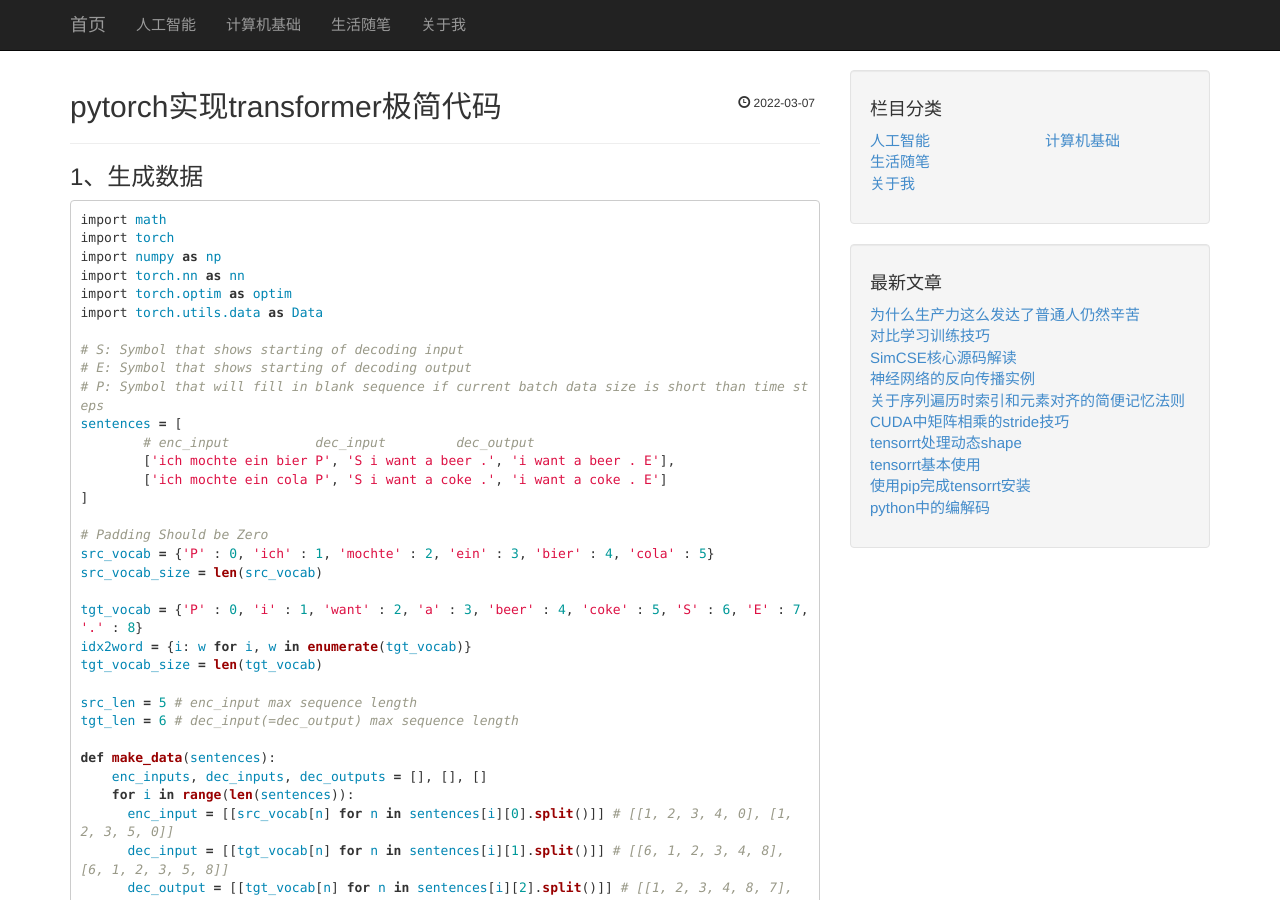
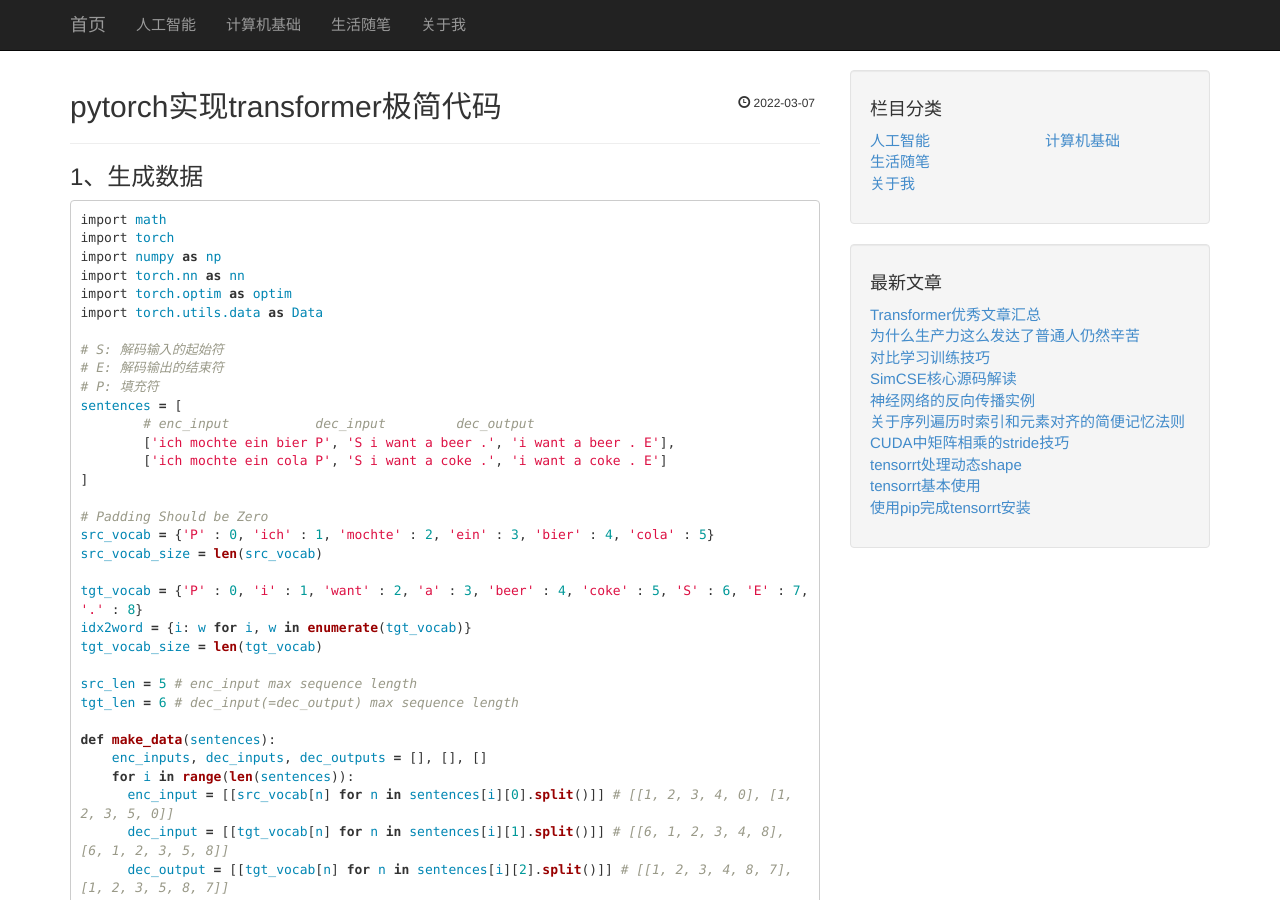
Before and after one commit to liwenju0/liwenju0.github.io, a Jekyll site: the page built from _posts/2022-03-07-pytorch实现transformer极简代码.md, in a window 1280 px wide and 900 px high. Built offline with Jekyll 4.4.1, drawn with Linux system fonts in a browser that asks for light colours.

```diff
--- a/_posts/2022-03-07-pytorch实现transformer极简代码.md
+++ b/_posts/2022-03-07-pytorch实现transformer极简代码.md
@@ -18,9 +18,9 @@ import torch.nn as nn
 import torch.optim as optim
 import torch.utils.data as Data
 
-# S: Symbol that shows starting of decoding input
-# E: Symbol that shows starting of decoding output
-# P: Symbol that will fill in blank sequence if current batch data size is short than time steps
+# S: 解码输入的起始符
+# E: 解码输出的结束符
+# P: 填充符
 sentences = [
         # enc_input           dec_input         dec_output
         ['ich mochte ein bier P', 'S i want a beer .', 'i want a beer . E'],
```
Also changed, not shown: _posts/2022-03-01-NLP经典资料收集.md (+1 -2 lines), _posts/2022-03-19-SimCSE核心源码解读.md (+2 -0 lines), _posts/2022-03-24-Transformer优秀文章汇总.md (added, +29 -0 lines).
